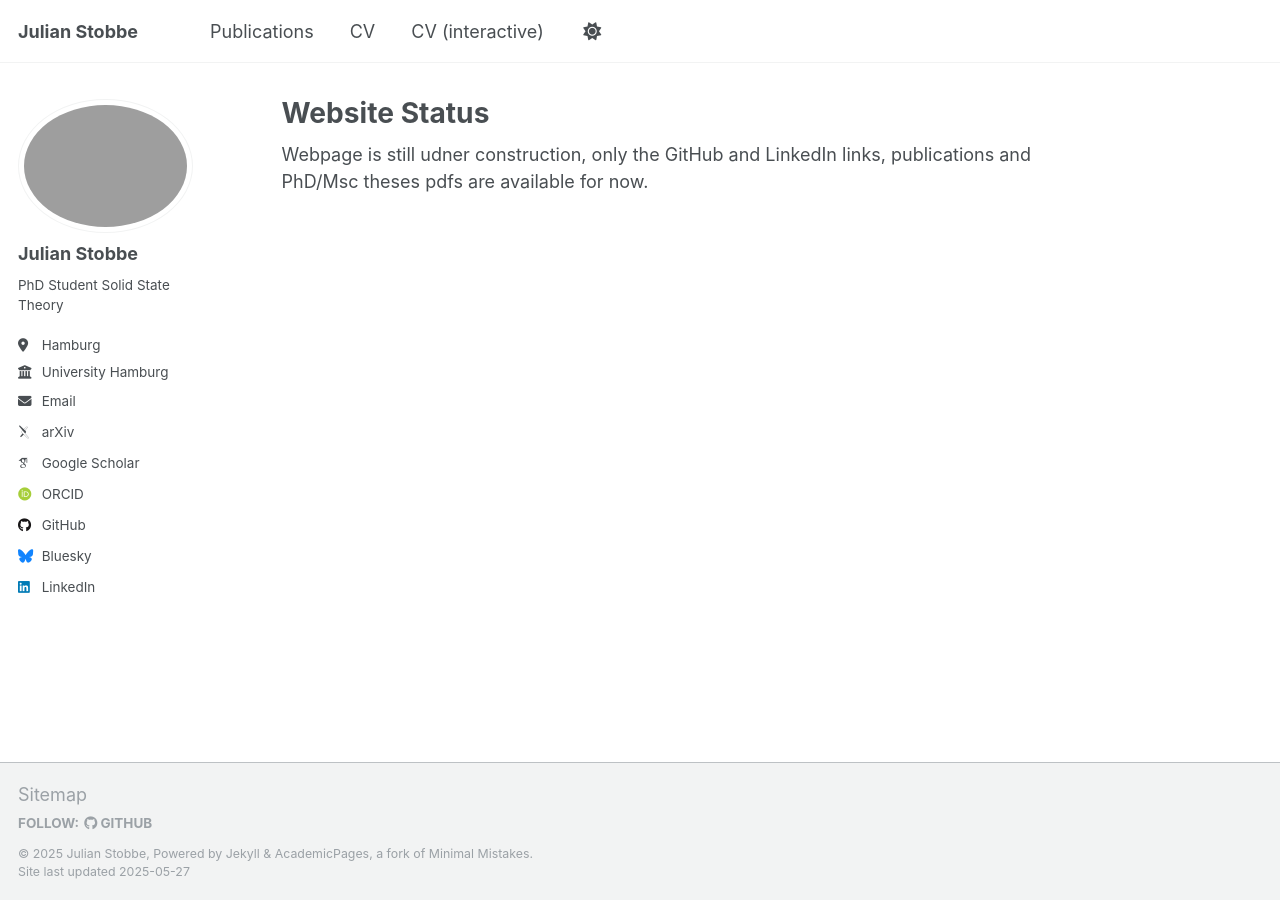
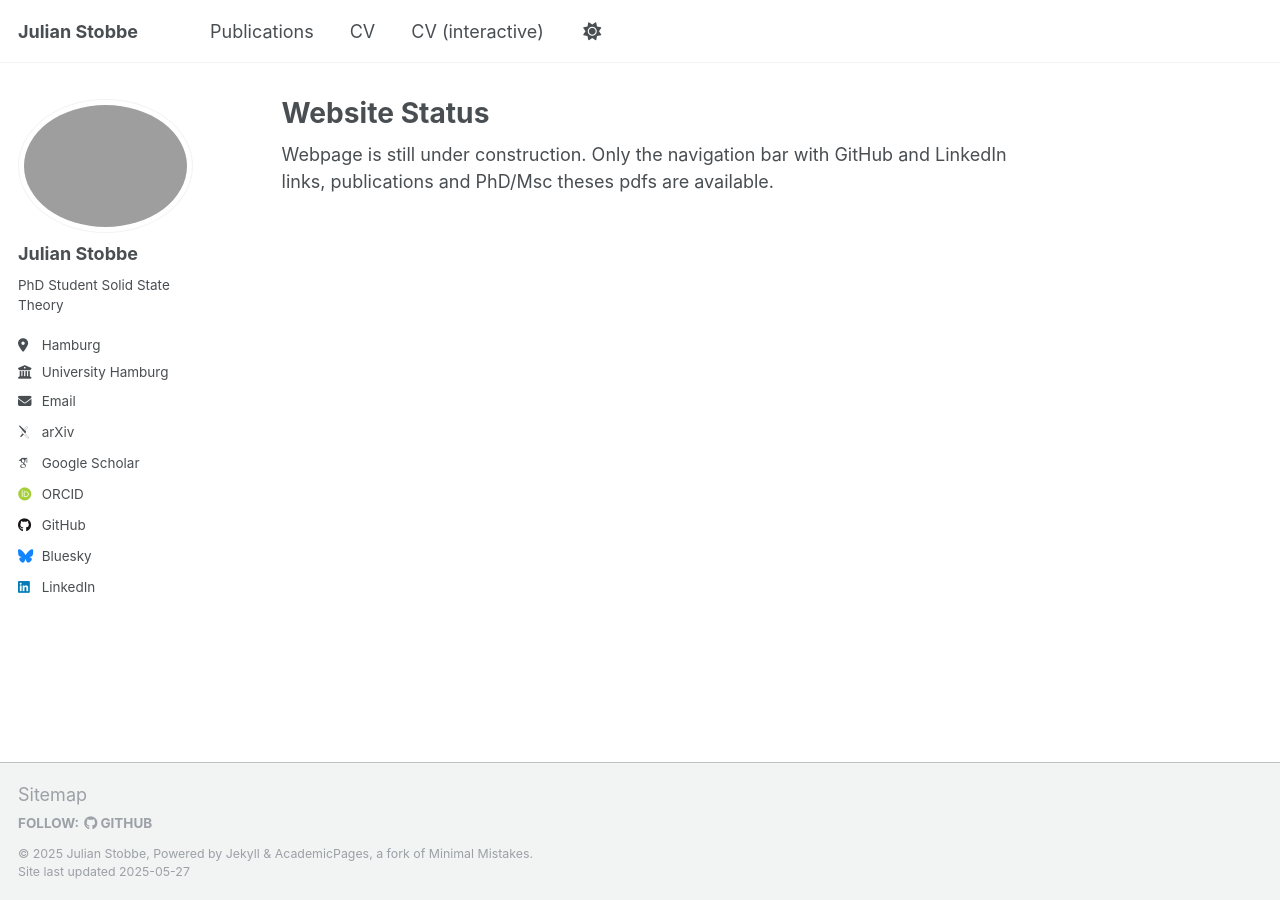
Before and after one commit to Atomtomate/page, a Jekyll site: the page built from _pages/about.md, in a window 1280 px wide. Built offline with Jekyll 4.4.1, drawn with Linux system fonts in a browser that asks for light colours; some web fonts are replaced.

Commit message:
Update about.md

```diff
--- a/_pages/about.md
+++ b/_pages/about.md
@@ -8,4 +8,5 @@ redirect_from:
 ---
 
 
-Webpage is still udner construction, only the GitHub and LinkedIn links, publications and PhD/Msc theses pdfs are available for now.
+Webpage is still under construction.
+Only the navigation bar with GitHub and LinkedIn links, publications and PhD/Msc theses pdfs are available.
```
